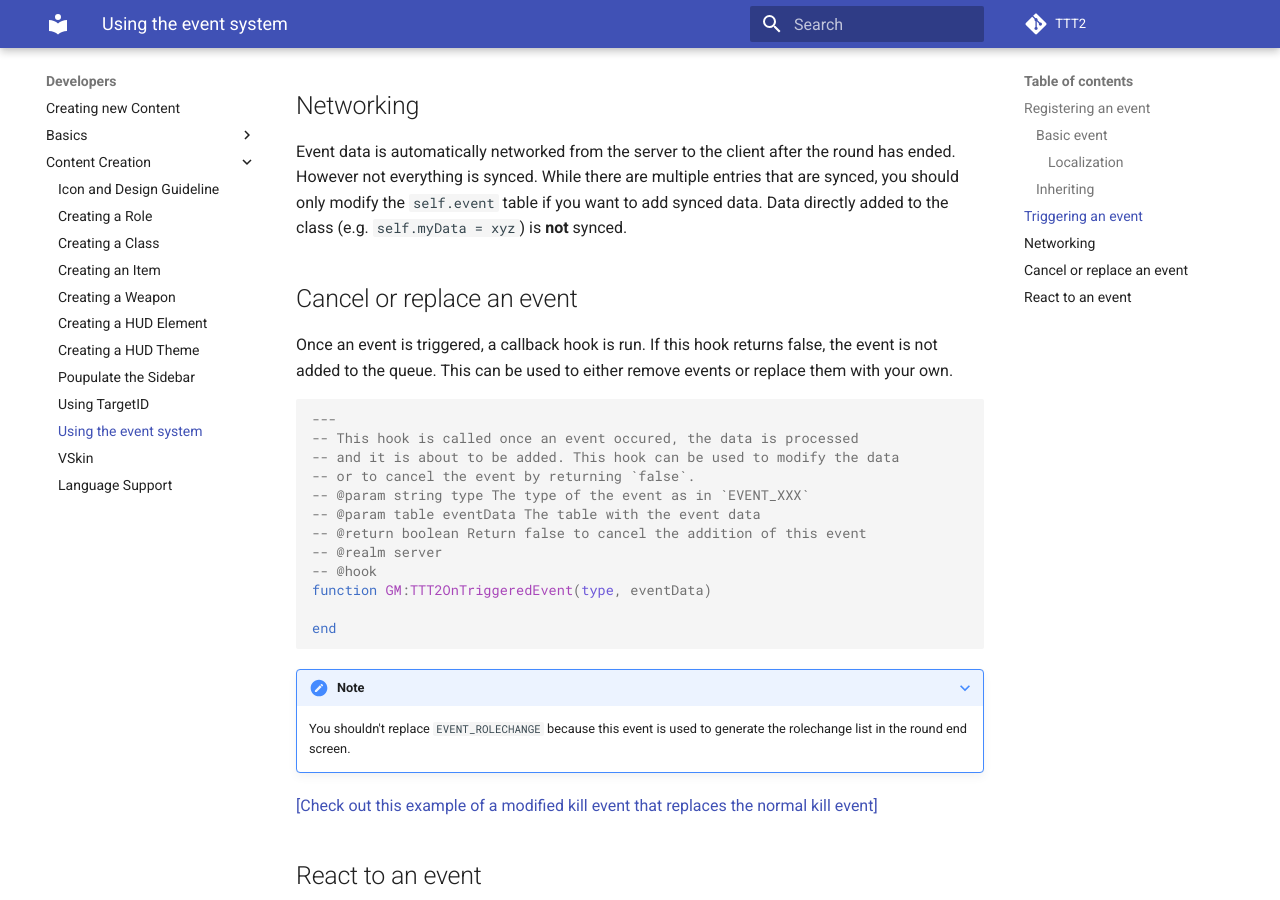
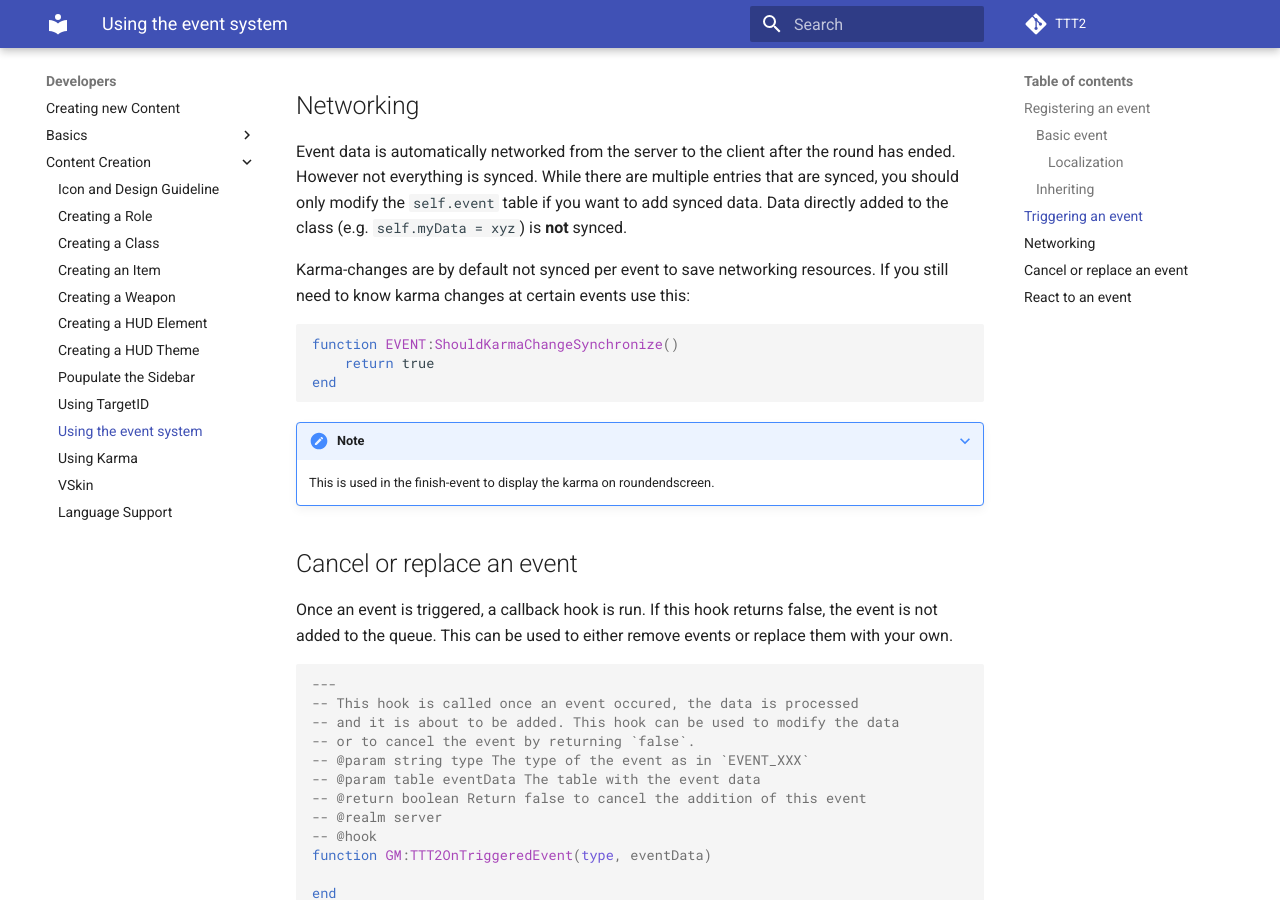
Before and after one commit to TTT-2/docs, an MkDocs documentation site: the page built from docs/developers/content-creation/using-event-system.md, in a window 1280 px wide and 900 px high, scrolled down 3469 px. Built offline with MkDocs 1.6.1 and Material for MkDocs 9.7.7, drawn with Linux system fonts in a browser that asks for light colours; comment, search, counter and statistics services are not loaded.

Commit message:
Karma: Add Karma description (#13)

````diff
--- a/docs/developers/content-creation/using-event-system.md
+++ b/docs/developers/content-creation/using-event-system.md
@@ -121,6 +121,17 @@ events.Trigger(EVENT_<EVENT_NAME>, somePlayer)
 
 Event data is automatically networked  from the server to the client after the round has ended. However not everything is synced. While there are multiple entries that are synced, you should only modify the `self.event` table if you want to add synced data. Data directly added to the class (e.g. `self.myData = xyz`) is **not** synced.
 
+Karma-changes are by default not synced per event to save networking resources.
+If you still need to know karma changes at certain events use this:
+
+```lua
+function EVENT:ShouldKarmaChangeSynchronize()
+	return true
+end
+```
+???+ note
+    This is used in the finish-event to display the karma on roundendscreen.
+
 ## Cancel or replace an event
 
 Once an event is triggered, a callback hook is run. If this hook returns false, the event is not added to the queue. This can be used to either remove events or replace them with your own.
--- a/mkdocs.yml
+++ b/mkdocs.yml
@@ -49,6 +49,7 @@ nav:
         - 'developers/content-creation/sidebar-population.md'
         - 'developers/content-creation/using-targetid.md'
         - 'developers/content-creation/using-event-system.md'
+        - 'developers/content-creation/using-karma.md'
         - 'developers/content-creation/vskin.md'
         - 'developers/content-creation/language-support.md'
 
````
Also changed, not shown: docs/developers/content-creation/using-karma.md (added, +26 -0 lines), docs/assets/images/article/roundend_karma.png (added).
